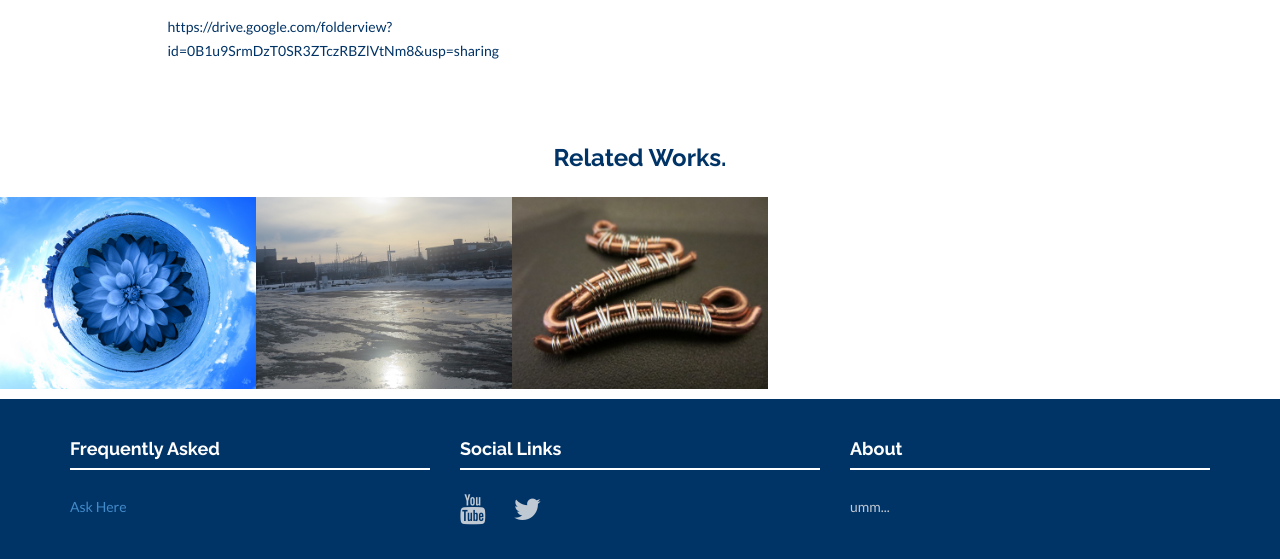
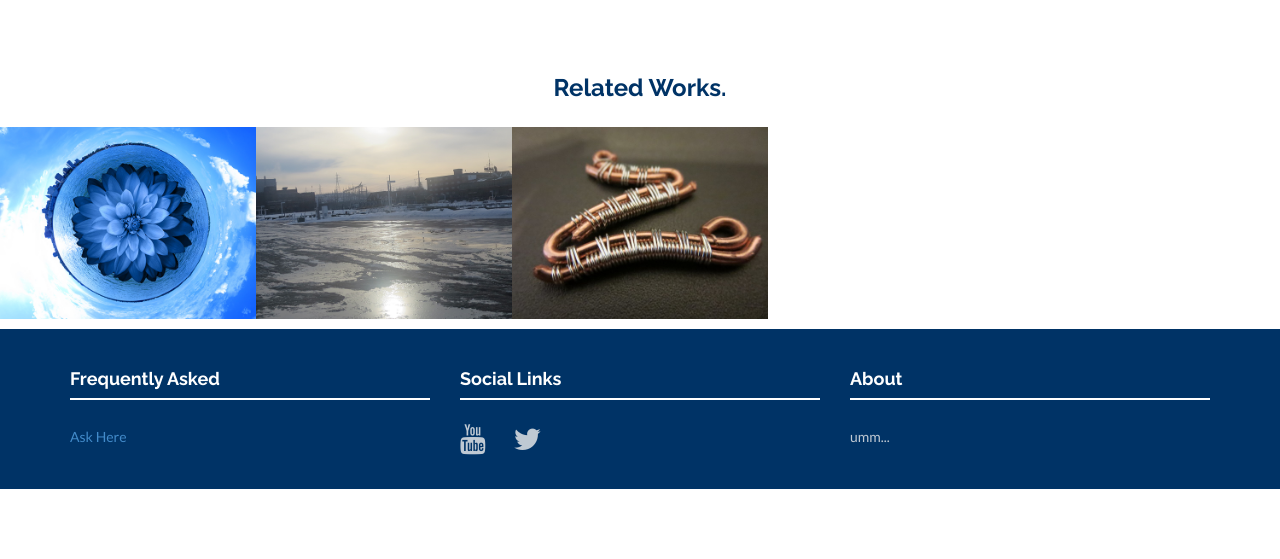
Before and after one commit to IHTFY/-DEFUNCT-frankiemercado.github.io, a Jekyll site: the page built from _posts/project/2015-09-14-globes.markdown, in a window 1280 px wide and 1346 px high. Shown: the part 787-1346 px from the top of the window. Built offline with Jekyll 4.4.1, drawn with Linux system fonts in a browser that asks for light colours; nearby versions of some CDN libraries; some of the changed lines change nothing that is shown.

Commit message:
Removed a leftover copy/paste

```diff
--- a/_posts/project/2015-09-14-globes.markdown
+++ b/_posts/project/2015-09-14-globes.markdown
@@ -12,5 +12,3 @@ thumb: globes.jpg
 ---
 ####Globes
 <iframe src="https://drive.google.com/embeddedfolderview?id=0B1u9SrmDzT0SR3ZTczRBZlVtNm8#grid" width="550" height="550" frameborder="0"></iframe>
-
-https://drive.google.com/folderview?id=0B1u9SrmDzT0SR3ZTczRBZlVtNm8&usp=sharing
```
